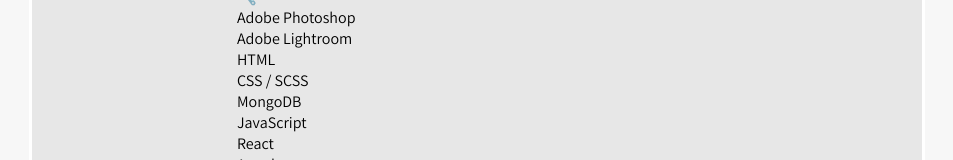
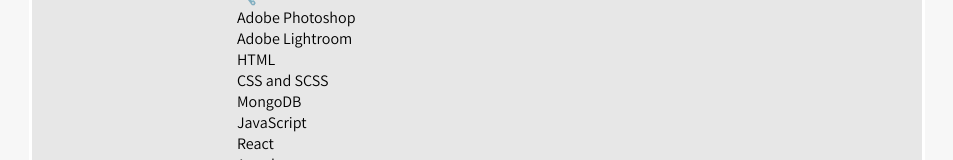
Before and after one commit to melgeller/cv-react, a React (Create React App) app: page /about in a window 1280 px wide. Shown: the part 1262-1422 px from the top of the page, without its empty margins (163-1116 px from the left). Built offline with nearby package versions, Linux system fonts and the light colour scheme; a web font is replaced by a local one.

Commit message:
cambios about

```diff
--- a/src/pages/About.jsx
+++ b/src/pages/About.jsx
@@ -23,7 +23,7 @@
           <div className='paragraph'>
             <p className='icons'>🎂 1990</p>
             <p className='icons'>🌍 Madrid / Murcia</p>
-            <p className='icons'>📧 melgeller.foto@gmail.com</p>
+            <p className='icons'>📧 melgeller.foto@gmail.com </p>
           </div>
           <div className='paragraph'>
             <p>
@@ -49,7 +49,7 @@
               HTML
             </p>
             <p>
-              CSS / SCSS
+              CSS and SCSS
             </p>
             <p>
               MongoDB
```
